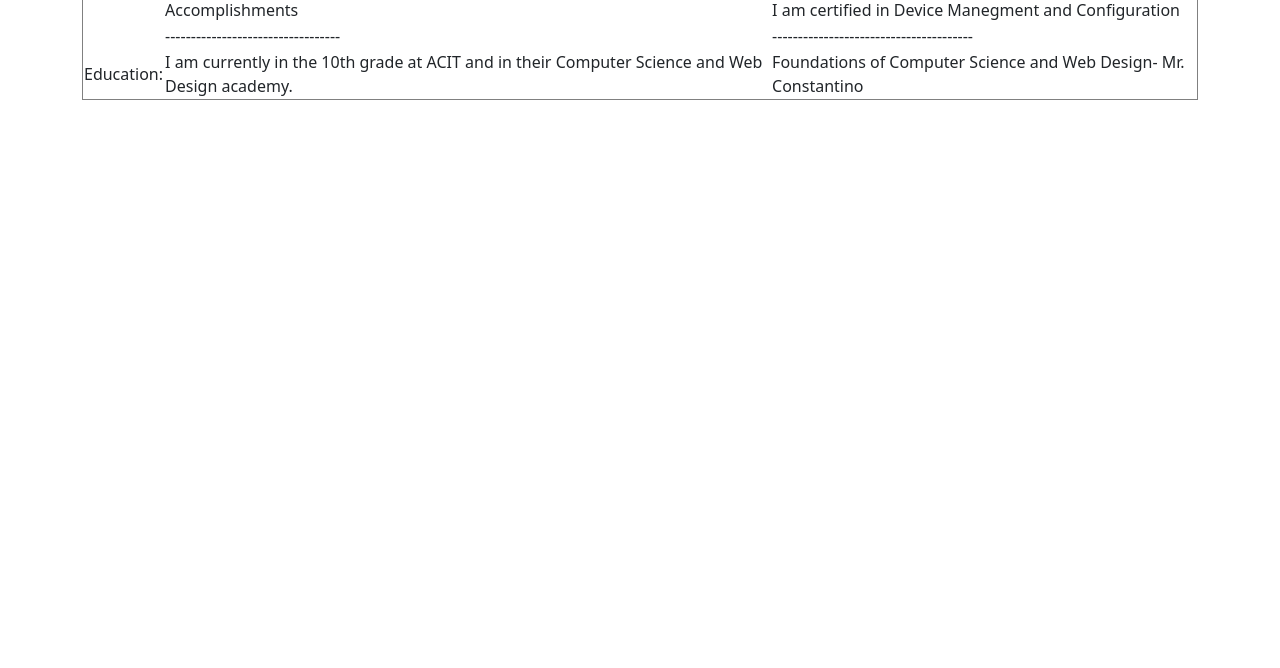
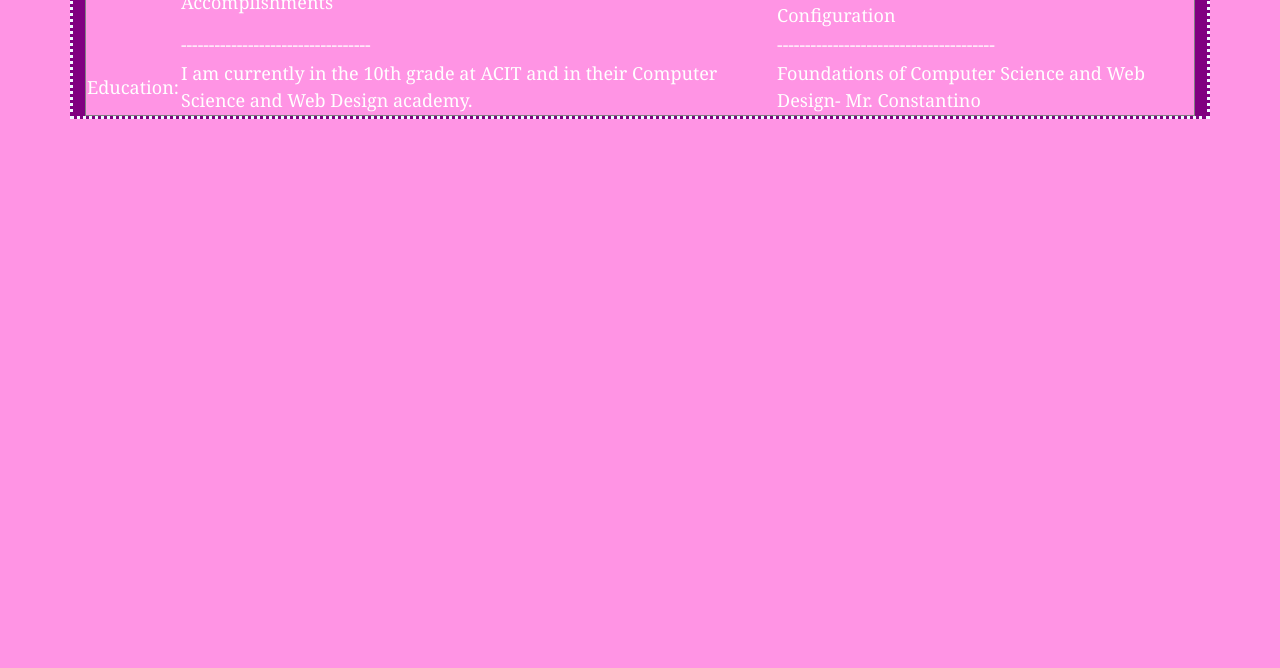
Before and after one commit to s-salazar0915/website-portfolio-with-bootstrap-s-salazar0915-main, a plain HTML site: page about.html in a window 1280 px wide. Shown: the part 132-800 px from the top of the page. Drawn offline with nearby package versions, Linux system fonts and the light colour scheme.

Commit message:
i fixed some stuff yippee

```diff
--- a/about.css
+++ b/about.css
@@ -0,0 +1,13 @@
+*{
+    background-color: rgb(255, 148, 228);
+    font-family: Georgia, 'Times New Roman', Times, serif;
+    color: white;
+}
+
+.container-sm {
+    background-color: purple;
+    color: aliceblue;
+    font-family: Georgia, 'Times New Roman', Times, serif;
+    font-size: large;
+    border: dotted;
+}
--- a/about.html
+++ b/about.html
@@ -13,11 +13,7 @@
        <h1>About Me</h2>
        <h2>Grade 10 | CS&WB</h3>
     <div class="container-sm">
-
         <table style="width:100%; z-index:1;" border=1 >
-            <tr>
-            <th colspan="4">Schedule</th>
-            </tr>
              <tr>
                 <td><!--Leave this empty--></td>
                  <td>Accomplishments</td>
```
